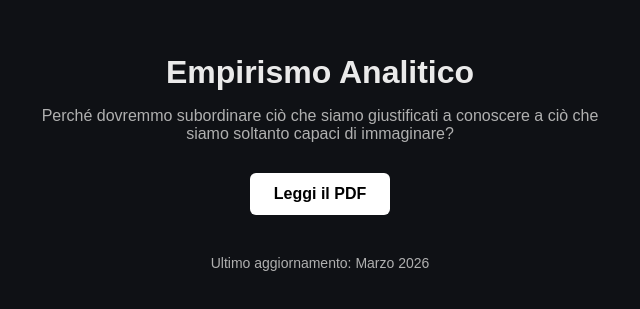
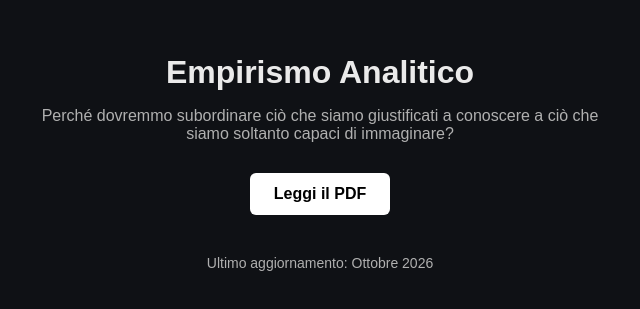
Before and after one commit to kevionyx/Empirismo-Analitico, a plain HTML site: page index.html in a window 1280 px wide. Shown: the part 233-542 px from the top of the page, 320-960 px from the left. Drawn offline with Linux system fonts and the light colour scheme.

Commit message:
Update index.html

```diff
--- a/index.html
+++ b/index.html
@@ -65,7 +65,7 @@ soltanto capaci di immaginare?</p>
     <a class="btn" href="Empirismo Analitico.pdf" target="_blank">Leggi il PDF</a>
 
     <div class="footer">
-      <p>Ultimo aggiornamento: Marzo 2026</p>
+      <p>Ultimo aggiornamento: Ottobre 2026</p>
     </div>
   </div>
 </body>
```
